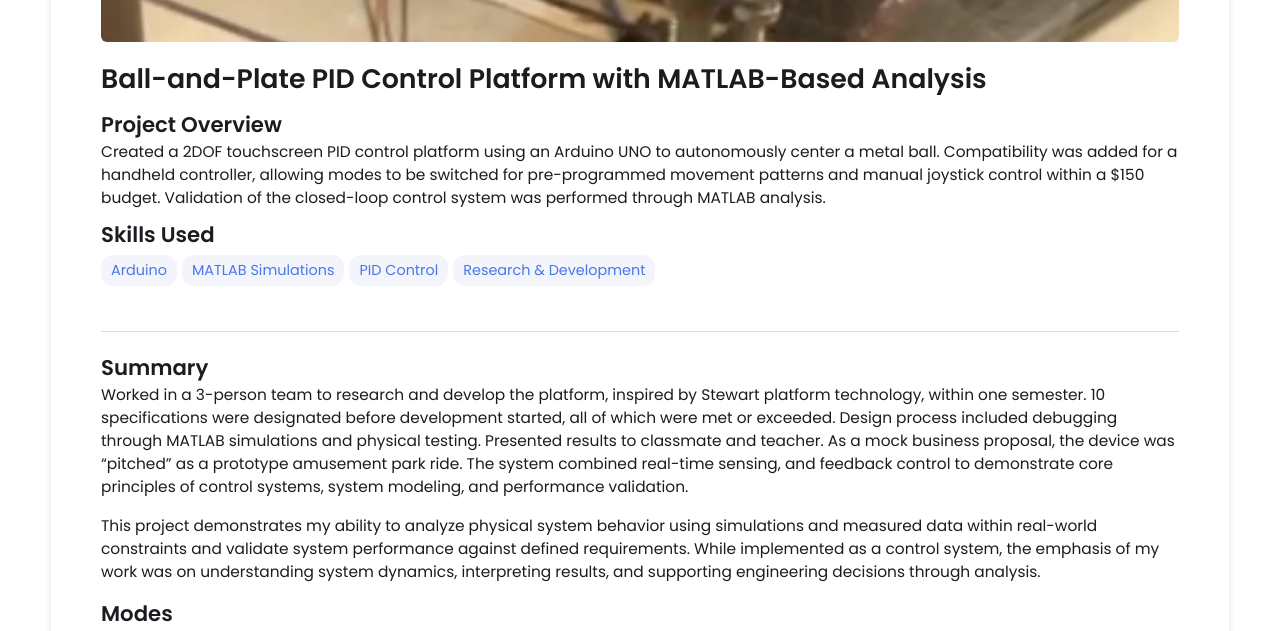
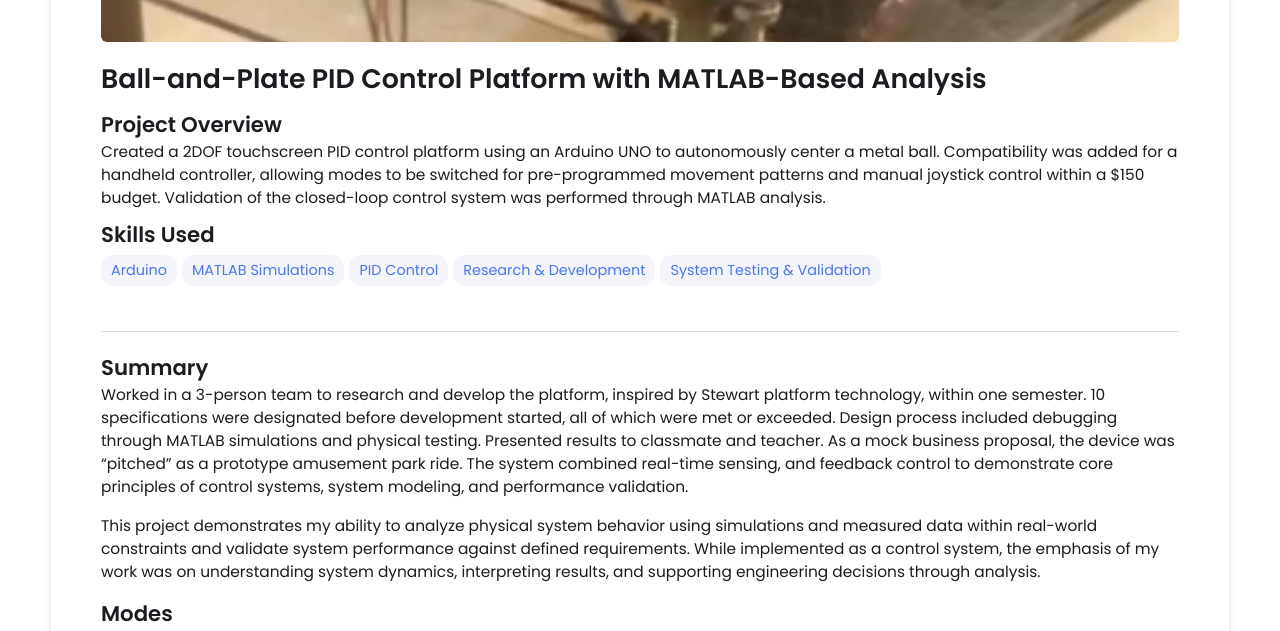
Before and after one commit to MattPieti/MattPieti.github.io, a Jekyll site: the page built from _projects/1platform/index.md, in a window 1280 px wide and 900 px high, scrolled down 448 px, cut to the strip 0-631 px from the top of the window. Built offline with Jekyll 4.4.1, drawn with Linux system fonts in a browser that asks for light colours.

Commit message:
Update index.md

```diff
--- a/_projects/1platform/index.md
+++ b/_projects/1platform/index.md
@@ -7,6 +7,7 @@ skills:
 - MATLAB Simulations
 - PID Control
 - Research & Development
+- System Testing & Validation
 main-image: /PlatformMode5.PNG
 ---
 
```
